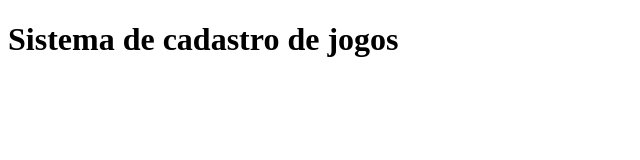
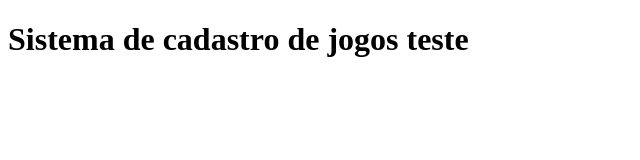
Before and after one commit to 021823/sistema-de-cadastro, a plain HTML site: page index.html in a window 1280 px wide. Shown: the whole page, without its empty margins (0-640 px from the left). Drawn offline with Linux system fonts and the light colour scheme.

Commit message:
Update index.html

```diff
--- a/index.html
+++ b/index.html
@@ -6,6 +6,6 @@
     <title>Meus Jogos</title>
 </head>
 <body>
-    <h1>Sistema de cadastro de jogos</h1>
+    <h1>Sistema de cadastro de jogos teste</h1>
 </body>
 </html>
```
